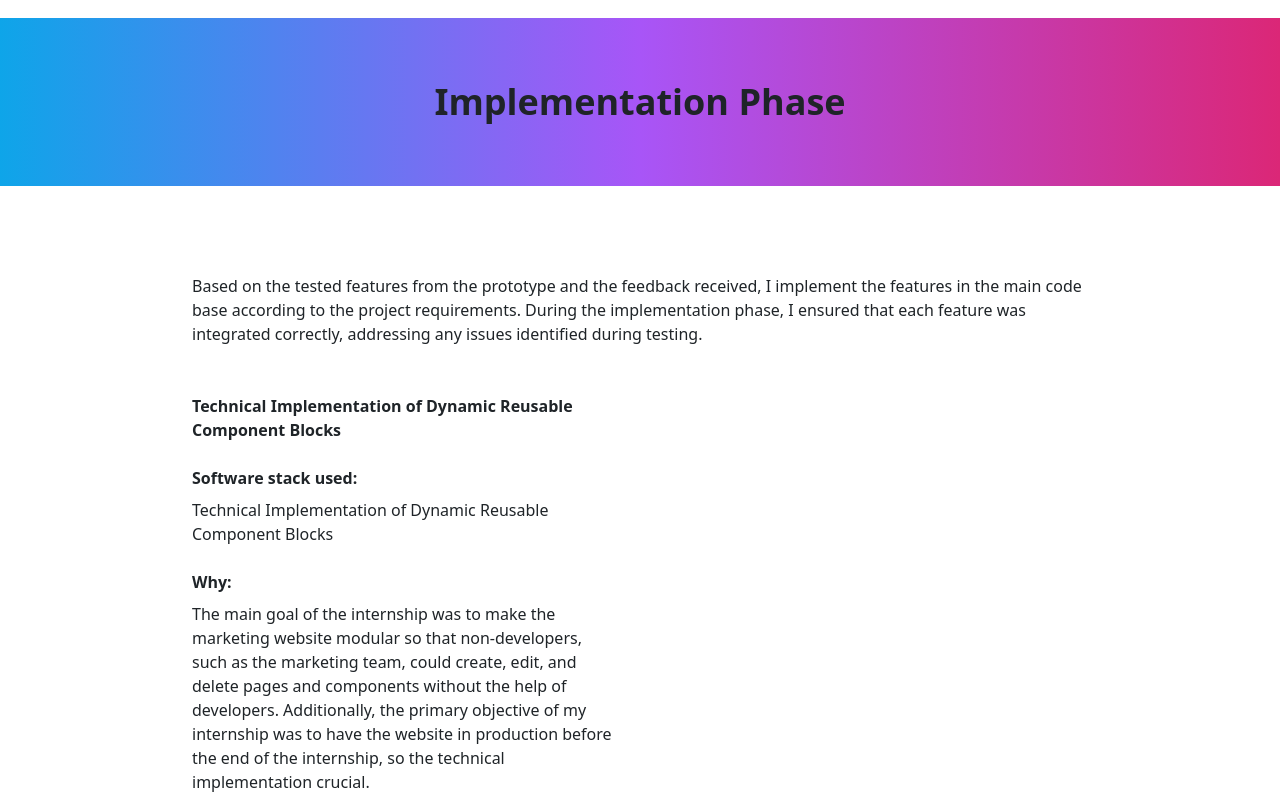
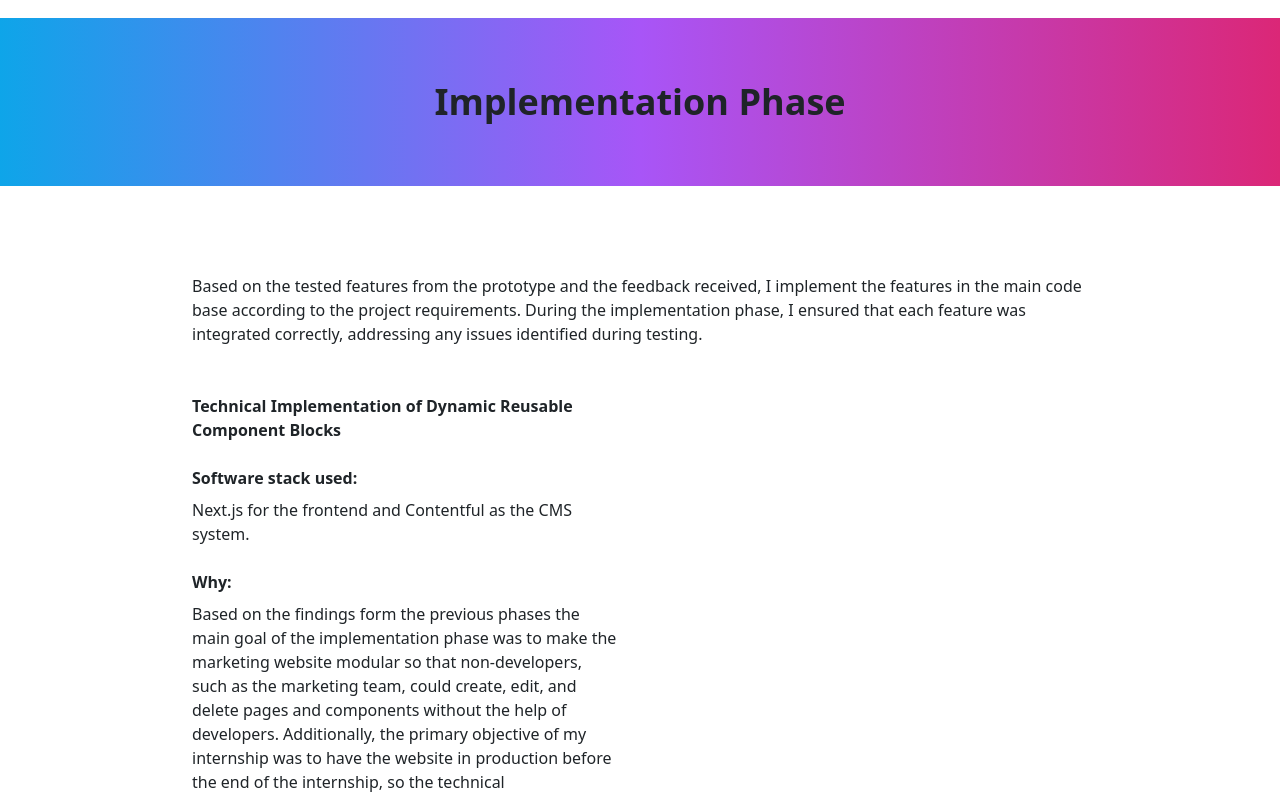
Before and after one commit to Prakasa28/Portfolio-s8, a React (Create React App) app: page /graduationProject in a window 1280 px wide. Shown: the part 11200-12000 px from the top of the page. Built offline with nearby package versions, Linux system fonts and the light colour scheme; grey boxes are pictures that could not be loaded.

Commit message:
updated feedback

```diff
--- a/src/Data/GraduationProjectData.js
+++ b/src/Data/GraduationProjectData.js
@@ -20,7 +20,7 @@ const GraduationProjectData = {
   },
   introHeading: "Introduction",
   introText:
-    "Welcome to my graduation project portfolio! Here, I'll present the process and work I've done for my graduation project. The main goal of this project is to assist marketing professionals and non-developers at Cape in creating and editing pages on the Cape Marketing website without the help of a developer, thereby making the website more modular. Here, I will showcase all the work. Feel free to explore and learn more about my project.",
+    "Welcome to my graduation project portfolio! Here, I'll present the process and work I've done for my graduation project. The main goal of this project is to assist marketing professionals and non-developers at Cape in creating and editing pages on the Cape Marketing website without the help of a developer. Here, I will showcase all the work. Feel free to explore and learn more about my project.",
   introImage: IntroImage,
 
   projectplan: "Project Plan",
@@ -100,7 +100,7 @@ const GraduationProjectData = {
       "From the stakeholder interview summary and key takeaways, I identified how users behave and what concerns them, categorizing it into what users say, think, do, and feel. I recorded their words (Say), thoughts (Think), actions (Do), and emotions (Feel), creating a straightforward empathy map. This facilitates a clearer understanding of user experiences, aiding in the discovery of better solutions to their problems.",
     resultHeading: "Result: ",
     results:
-      "The marketing team seeks greater control over website changes, expressing frustration with reliance on developers. They're concerned about infrequent updates affecting marketing effectiveness and actively seek solutions to reduce dependence on developers, experiencing frustration over delays and concerns about users engagement.",
+      "The marketing team seeks greater control over website changes, expressing frustration with reliance on developers. They're concerned about infrequent updates affecting marketing effectiveness and actively seek solutions to reduce dependence on developers, experiencing frustration over delays and concerns about user engagement.",
     conclusionHeading: "Conclusion/recommendation:",
     conclusion:
       "So, in conclusion, through empathy mapping, I've identified what the stakeholders think, feel, say, and do to overcome dependencies on the developer. Based on these insights, the next step is to come up with a problem statement.",
@@ -204,10 +204,10 @@ const GraduationProjectData = {
   technicalImplementation: {
     question: "Technical Implementation of Dynamic Reusable Component Blocks",
     subHeading: "Software stack used:",
-    methods: "Technical Implementation of Dynamic Reusable Component Blocks",
+    methods: "Next.js for the frontend and Contentful as the CMS system.",
     subheadingWhy: "Why:",
     why:
-      "The main goal of the internship was to make the marketing website modular so that non-developers, such as the marketing team, could create, edit, and delete pages and components without the help of developers. Additionally, the primary objective of my internship was to have the website in production before the end of the internship, so the technical implementation crucial.",
+      " Based on the findings form the previous phases the main goal of the implementation phase was to make the marketing website modular so that non-developers, such as the marketing team, could create, edit, and delete pages and components without the help of developers. Additionally, the primary objective of my internship was to have the website in production before the end of the internship, so the technical implementation was crucial.",
     subHeadingHow: "How:",
     how:
       "I received new designs from the designer for six different pages of the marketing website. My goal was to create reusable and dynamic component blocks and set them up in the CMS system so that the marketing team and non-developers could create new pages using these blocks through Contentful. I also researched how to implement certain features in the prototype phase and used those insights to develop these components.",
```
